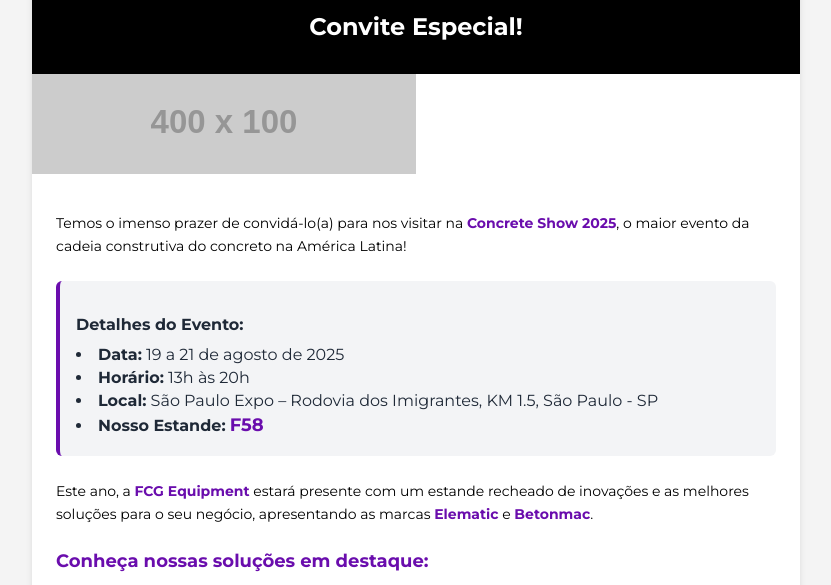
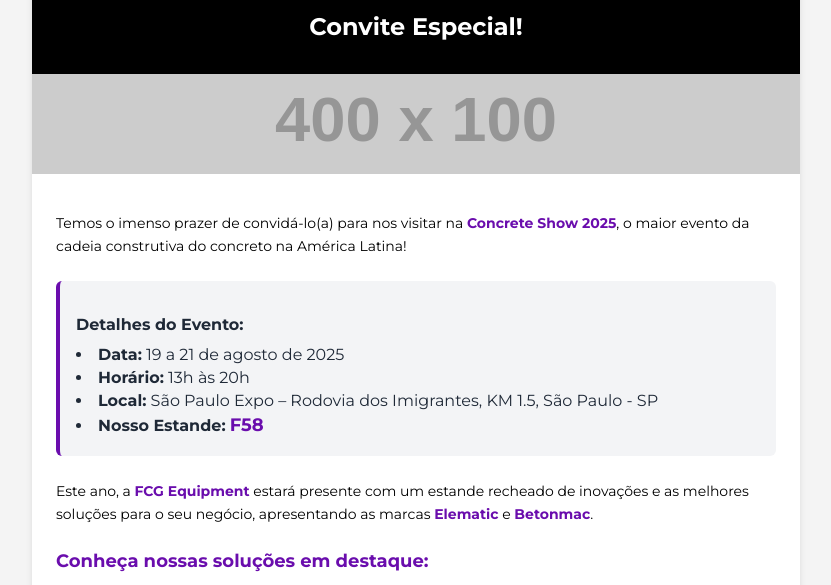
Before and after one commit to giordanofcg/fcgequipment, a plain HTML site: page index.html in a window 1280 px wide. Shown: the part 75-660 px from the top of the page, without its empty margins (224-1055 px from the left). Drawn offline with Linux system fonts and the light colour scheme; placeholder pictures from the web are drawn by us.

Commit message:
index.html

```diff
--- a/index.html
+++ b/index.html
@@ -54,7 +54,7 @@
         <div style="width: 100%;">
             <img src="https://placehold.co/400x100/6A0DAD/ffffff?text=Concrete+Show+2025"
                  alt="Banner da FCG Equipment para a Concrete Show 2025"
-                 style="width: 50%; height: 100px; object-fit: cover; display: block;">
+                 style="width: 100%; height: 100px; object-fit: cover; display: block;">
         </div>
 
         <!-- Seção de Conteúdo -->
```
